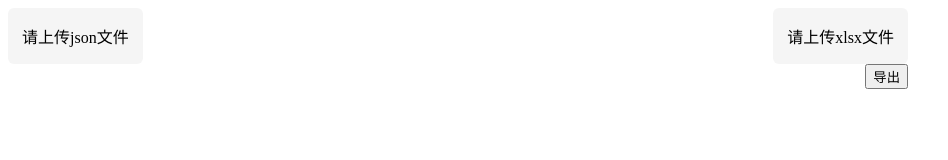
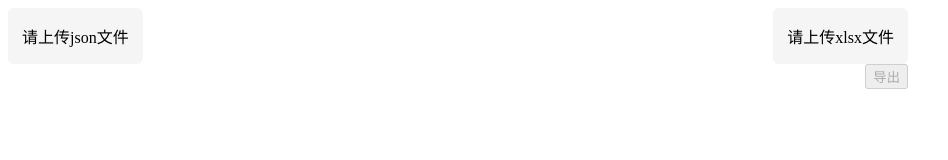
Before and after one commit to LazyChun/lc-program-i18nTransform, a React (Create React App) app: page / in a window 1280 px wide. Shown: the top 160 px of the page, without its empty margins (0-948 px from the left). Built offline with nearby package versions, Linux system fonts and the light colour scheme.

Commit message:
基本功能实现

```diff
--- a/src/components/OperationsField.js
+++ b/src/components/OperationsField.js
@@ -26,23 +26,40 @@ const exportToJs = ({ data }) => {
   const langKeys = getLanguagesKeys(data);
   const langsData = getDataToObjs({ data });
   _each(langKeys, langKey => {
-    exportRaw(obj2string(langsData[langKey]), `${langKey}.js`);
+    exportRaw(
+      "export default " + obj2string(langsData[langKey]),
+      `${langKey}.js`
+    );
   });
 };
 
+const getButtonTextByTab = tab => {
+  let text = "";
+  switch (tab) {
+    case "json":
+      text = "xlsx";
+      break;
+    case "xlsx":
+      text = "js";
+      break;
+  }
+  return text;
+};
+
 const OperationsField = ({ listData, tab }) => {
-  console.log("listData_____________________", listData);
   const isJson = tab === "json";
+
   return (
     <Container>
       <button
+        disabled={!tab}
         onClick={() =>
           isJson
             ? exportToXlsx({ data: listData })
             : exportToJs({ data: listData })
         }
       >
-        导出
+        导出{getButtonTextByTab(tab)}
       </button>
     </Container>
   );
--- a/src/components/ProgramForm.js
+++ b/src/components/ProgramForm.js
@@ -8,7 +8,7 @@ const Container = styled.div`
 `;
 
 const useProgram = () => {
-  const [tab, setTab] = useState("json");
+  const [tab, setTab] = useState("");
   const [i18nData, setI18nData] = useState(null);
   return { i18nData, setI18nData, tab, setTab };
 };
--- a/src/utils/dataUtils.js
+++ b/src/utils/dataUtils.js
@@ -37,7 +37,7 @@ export const getDataToObjs = ({ data }) => {
   let languagesData = {};
   for (const i of data) {
     _each(languageKeys, langKey => {
-      _set(languagesData[langKey], i.key, i[langKey]);
+      _set(languagesData, langKey + "." + i.key, i[langKey]);
     });
   }
   return languagesData;
```
